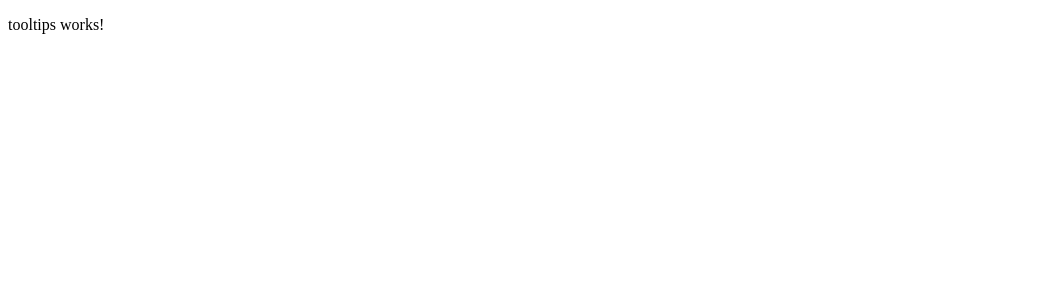
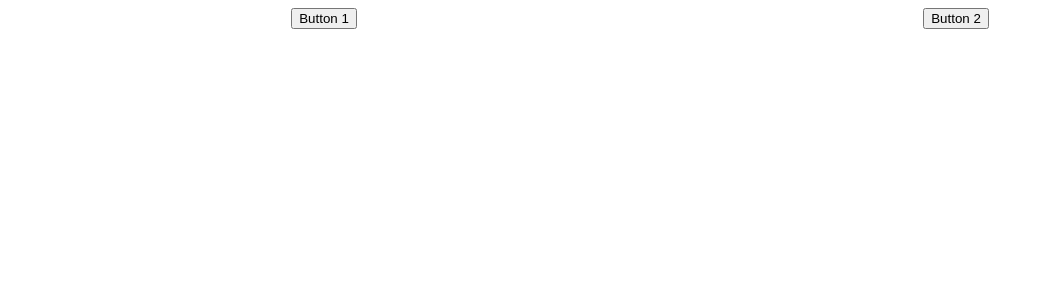
Before and after one commit to blevy115/xello-angular-tooltip, an Angular app: page /tooltips in a window 1280 px wide. Shown: the top 300 px of the page, without its empty margins (0-1043 px from the left). Built offline with nearby package versions, Linux system fonts and the light colour scheme.

Commit message:
Built tooltip buttons and connected components to page with toggling functionality

```diff
--- a/angular.json
+++ b/angular.json
@@ -123,6 +123,10 @@
           }
         }
       }
-    }},
-  "defaultProject": "tooltip-challenge"
+    }
+  },
+  "defaultProject": "tooltip-challenge",
+  "cli": {
+    "analytics": false
+  }
 }
--- a/src/app/components/tooltip-button/tooltip-button.component.html
+++ b/src/app/components/tooltip-button/tooltip-button.component.html
@@ -1 +1,4 @@
-<p>tooltip-button works!</p>
+<div class="tooltip-button-container">
+    <button class="tooltip-button" (click)="toggleTooltip()">{{tooltip.buttonText}}</button>
+    <div class="tooltip-text" *ngIf="tooltip.open">{{tooltip.tooltipText}}</div>
+</div>
--- a/src/app/components/tooltip-button/tooltip-button.component.ts
+++ b/src/app/components/tooltip-button/tooltip-button.component.ts
@@ -1,4 +1,4 @@
-import { Component, OnInit } from '@angular/core';
+import { Component, Input, OnInit, Output, EventEmitter } from '@angular/core';
 
 @Component({
   selector: 'app-tooltip-button',
@@ -7,9 +7,16 @@ import { Component, OnInit } from '@angular/core';
 })
 export class TooltipButtonComponent implements OnInit {
 
+  @Input() tooltip: any;
+  @Output() toggleTooltips = new EventEmitter<number>();
+
   constructor() { }
 
   ngOnInit(): void {
   }
 
+  public toggleTooltip(): void{
+    this.toggleTooltips.emit(this.tooltip.id);
+  };
+
 }
--- a/src/app/pages/tooltips/tooltips.page.html
+++ b/src/app/pages/tooltips/tooltips.page.html
@@ -1 +1,6 @@
-<p>tooltips works!</p>
+<div id="tooltip-container">
+<app-tooltip-button *ngFor="let tooltip of tooltips"
+    [tooltip] = "tooltip"
+    (toggleTooltips) = "toggleTooltips($event)"
+></app-tooltip-button>
+</div>
--- a/src/app/pages/tooltips/tooltips.page.sass
+++ b/src/app/pages/tooltips/tooltips.page.sass
@@ -0,0 +1,4 @@
+#tooltip-container
+    display: flex
+    flex-direction: row
+    justify-content: space-around
--- a/src/app/pages/tooltips/tooltips.page.ts
+++ b/src/app/pages/tooltips/tooltips.page.ts
@@ -7,9 +7,23 @@ import { Component, OnInit } from '@angular/core';
 })
 export class TooltipsPage implements OnInit {
 
+  tooltips: any[] = [ // Sets Tooltip info
+    {id: 0, buttonText:'Button 1', tooltipText:'Tooltip for Button 1', open: false},
+    {id: 1, buttonText:'Button 2', tooltipText:'Tooltip for Button 2', open: false}
+  ];
+
   constructor() { }
 
   ngOnInit(): void {
   }
 
+  public toggleTooltips(tooltipId : number){
+    this.tooltips.map(tooltip => {
+      if (tooltip.id == tooltipId) {
+        tooltip.open = !tooltip.open;
+      } else {
+        tooltip.open = false;
+      }
+    });
+  }
 }
```
